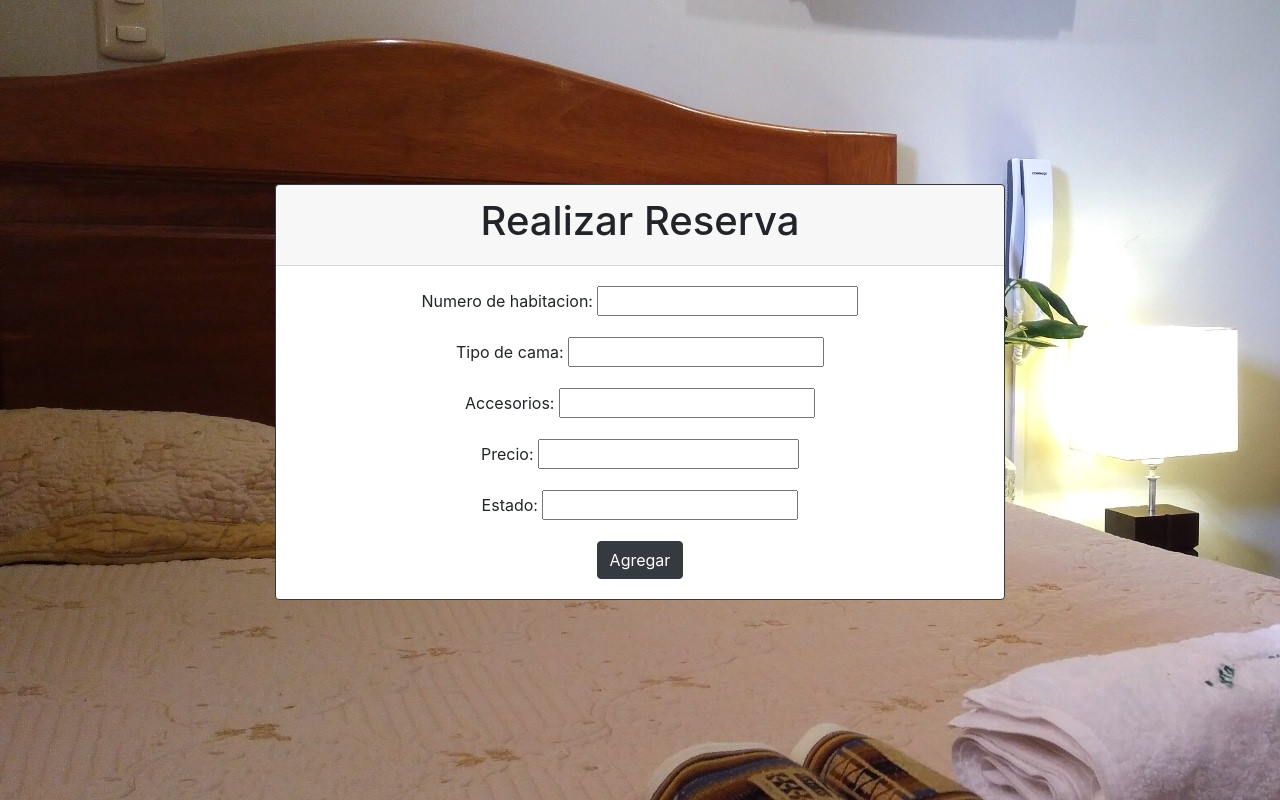
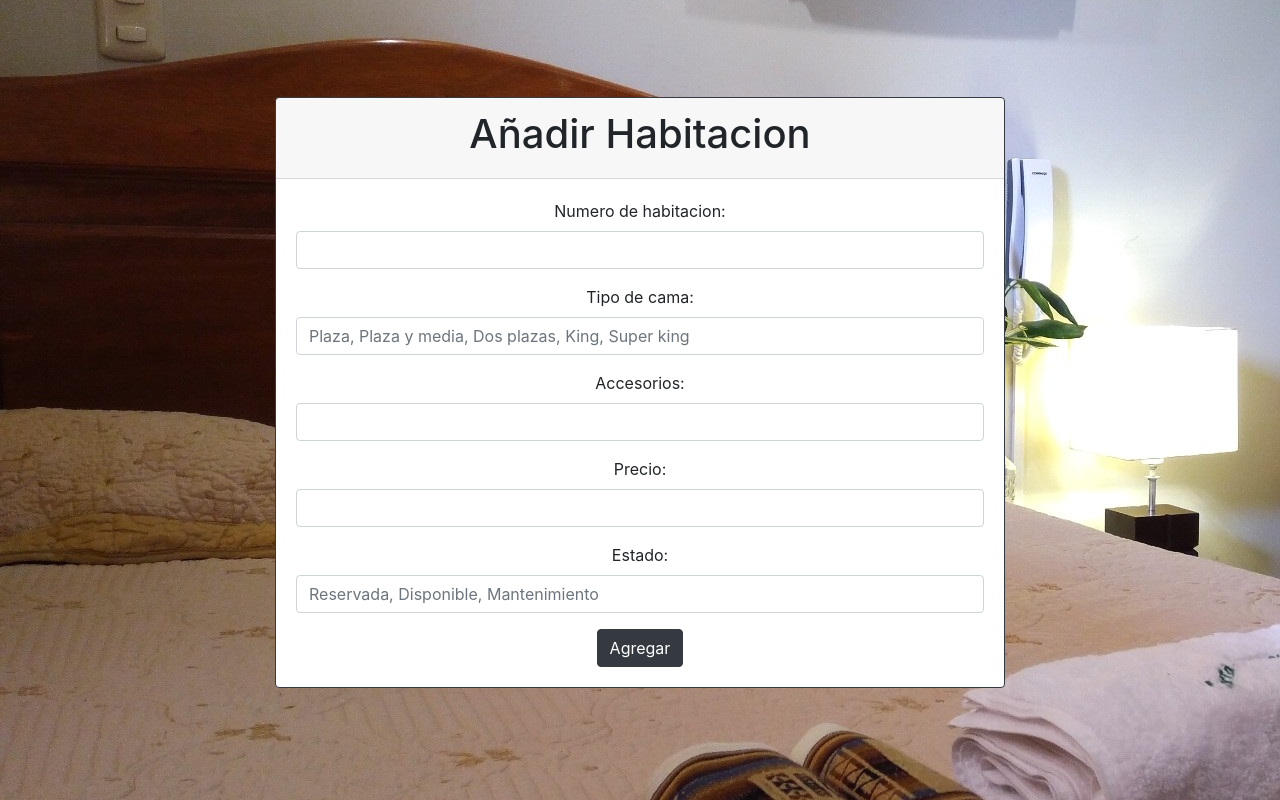
Before and after one commit to DynamicProphet/Hostal_Do-a_Clarita, a Django app: page /habitacion/habitacion-agregar/ in a window 1280 px wide. Shown: the part 56-856 px from the top of the page. Run offline with Django 3.2, Linux system fonts and the light colour scheme; some libraries are stand-ins or nearby versions.

Commit message:
Mejora de para agregar habitacion

```diff
--- a/proyectoHostal/apps/forms.py
+++ b/proyectoHostal/apps/forms.py
@@ -86,3 +86,10 @@ class AgregarHabitacionForms(forms.ModelForm):
             'precio' : 'Precio',
             'estado' : 'Estado',
         }
+        widgets = {
+            'numero_habitacion' : forms.TextInput(attrs={'class': 'form-control'}),
+            'tipo_cama' : forms.TextInput(attrs={'class': 'form-control', "placeholder" : "Plaza, Plaza y media, Dos plazas, King, Super king"}),
+            'accesorios' : forms.TextInput(attrs={'class': 'form-control'}),
+            'precio' : forms.NumberInput(attrs={'class': 'form-control'}),
+            'estado' : forms.TextInput(attrs={'class': 'form-control', "placeholder" : "Reservada, Disponible, Mantenimiento"}),
+        }
--- a/proyectoHostal/templates/habitacion/habitacion-agregar.html
+++ b/proyectoHostal/templates/habitacion/habitacion-agregar.html
@@ -11,7 +11,7 @@
       <section>
           <div class="card border-dark mb-3">
             <div class="card-header">
-              <h1>Realizar Reserva</h1>
+              <h1>Añadir Habitacion</h1>
             </div>
             <div class="card-body">
               <form method="POST" class="formulario" enctype="multipart/form-data">
```
